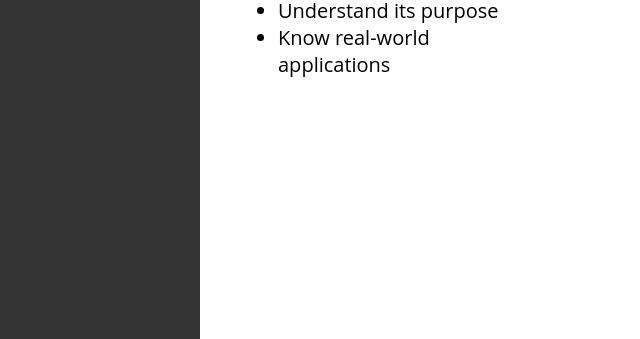
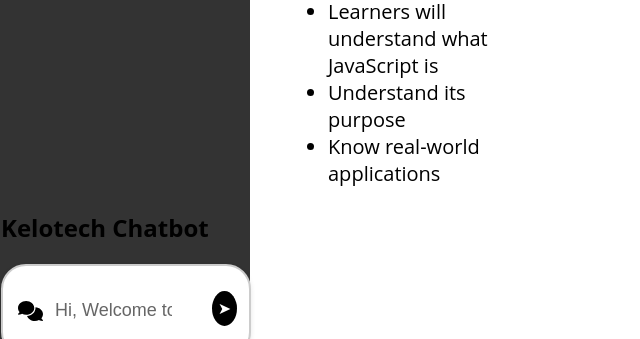
Before and after one commit to Lengalela/KeloTech, an Electron app: page Frontend/python.html in a window 800 px wide. Shown: the part 461-800 px from the top of the page, without its empty margins (0-640 px from the left). Drawn offline with Linux system fonts and the light colour scheme.

Commit message:
Fixed chatbot ui and centering of login+signup

```diff
--- a/Frontend/python.html
+++ b/Frontend/python.html
@@ -22,6 +22,17 @@
               <a href="#" onclick="showPage('Lesson3')">Lesson 3</a>
             </div>
         </div>
+        <section>
+            <div class="chatbot">
+                <h1>Kelotech Chatbot</h1>
+                <div class="input-container">
+                    <img src="icons/comments-solid.svg" alt="Chat Icon" class="chat-icon">
+                    <input type="text" id="user-input" placeholder="Hi, Welcome to Kelotech! 😄🎉 🌟 🚀 💡 📚" />
+                    <button class="send-button" onclick="sendToOllama()">➤</button>
+                </div>
+                <div id="response"></div>
+            </div>
+        </section>
     </div>
 
     <!-- Main-->
--- a/Frontend/styles.css
+++ b/Frontend/styles.css
@@ -12,10 +12,11 @@ body {
     align-items: center;
     height: 100vh;
     background-color: #f4f4f4;
+    margin: 0 auto;
 }
 /* Sidebar 2 is in index.html */
 .sidebar2 {
-    width: 200px;
+    width: 250px;
     height: 100vh;
     background-color: #333;
     padding-top: 20px;
@@ -29,7 +30,7 @@ body {
 
 /* Sidebar 3 is in python.html and quizes.html */
 .sidebar3 {
-    width: 200px;
+    width: 250px;
     height: 100vh;
     background-color: #333;
     padding-top: 20px;
@@ -155,11 +156,11 @@ button:hover {
   }
 
   .main-right {
-    margin-left: 200px; /* Space for left sidebar */
+    margin-left: 250px; /* Space for left sidebar */
 }
 
 .main-left {
-    margin-right: 200px; /* Space for right sidebar */
+    margin-right: 250px; /* Space for right sidebar */
 }
 
   /* Add an active class to the active dropdown button */
@@ -191,22 +192,26 @@ button:hover {
 }
 
 .chatbot {
-    width: 100%;
-    max-width: 700px;
-    margin: 20px auto;
+    width: auto;
+    margin: 1px 0;
     display: flex;
     flex-direction: column;
     align-items: flex-start;
-    background-color: #f9f9f9;
-    padding: 0 20px;
+    padding: 1px;
+    margin-top: auto;
+
+    position: absolute; /* Add this line */
+    bottom: 0; /* Add this line */
+    left: 0; /* Add this line */
+    width: 100%; /* Add this line */
 }
+
 
 /* ChatGPT-style input box */
 .input-container {
     display: flex;
     align-items: center;
-    width: 100%;
-    max-width: 600px;
+    width: auto;
     border: 2px solid #ccc;
     border-radius: 25px;
     padding: 12px; /* Increased padding */
@@ -217,7 +222,7 @@ button:hover {
 
 /* Larger SVG icon inside the input box */
 .chat-icon {
-    width: 50px; /* Increased size */
+    width: 25px; /* Increased size */
     height: 35px;
     position: absolute;
     left: 15px;
@@ -230,8 +235,8 @@ button:hover {
     flex: 1;
     border: none;
     outline: none;
-    font-size: 24px; /* Increased font size */
-    padding: 12px 60px; /* More space for icon */
+    font-size: 18px; /* Increased font size */
+    padding: 12px 40px; /* More space for icon */
     background: transparent;
     color: #333;
 }
@@ -240,23 +245,23 @@ button:hover {
 .input-container input::placeholder {
     color: #666;
     opacity: 1;
-    font-size: 24px; /* Increased placeholder size */
+    font-size: 18px; /* Increased placeholder size */
 }
 
 /* Circular send button next to input */
 .send-button {
-    width: 45px; /* Slightly larger */
-    height: 45px;
+    width: 25px; /* Slightly larger */
+    height: 35px;
     background: black;
     color: white;
     border: none;
     border-radius: 50%;
     cursor: pointer;
-    font-size: 20px;
+    font-size: 16px;
     display: flex;
     align-items: center;
     justify-content: center;
-    margin-left: 10px;
+    margin-right: auto;
     transition: background 0.3s;
 }
 
```
Also changed, not shown: Frontend/index.html (+0 -13 lines), Frontend/signup.html (+2 -0 lines).
